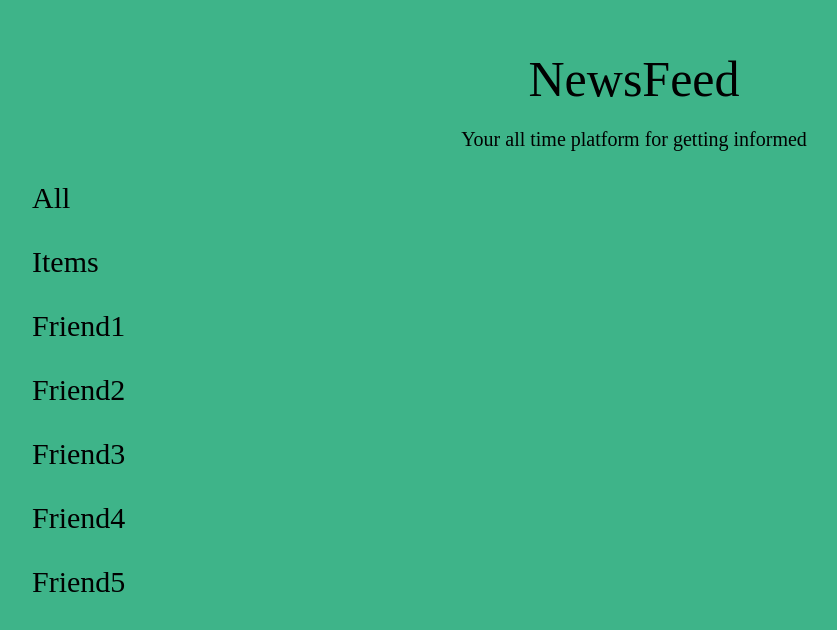
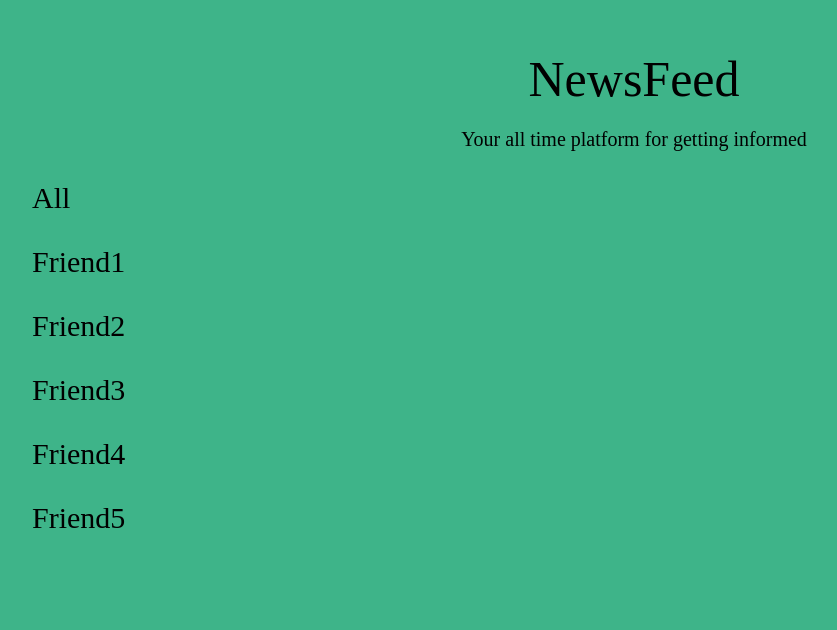
Before and after one commit to paulmunyao/newsfeed, an Angular app: page / in a window 1280 px wide. Shown: the top 630 px of the page, without its empty margins (6-843 px from the left). Built offline with nearby package versions, Linux system fonts and the light colour scheme; a web font is replaced by a local one.

Commit message:
remove unused code

```diff
--- a/src/app/items/items.component.html
+++ b/src/app/items/items.component.html
@@ -1,2 +1 @@
 <p class="all">All</p>
-<p class="headertitle">Items</p>
```
